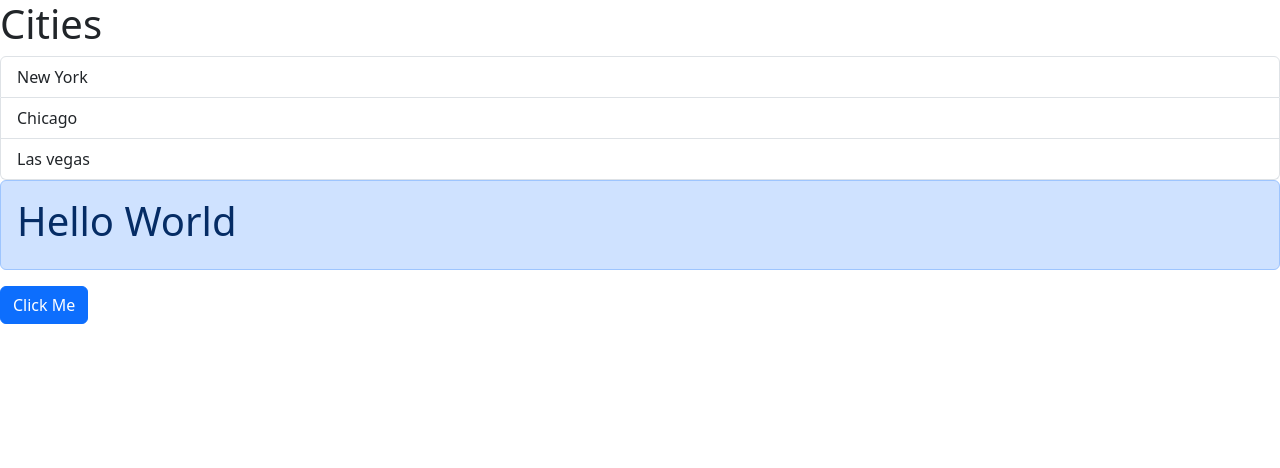
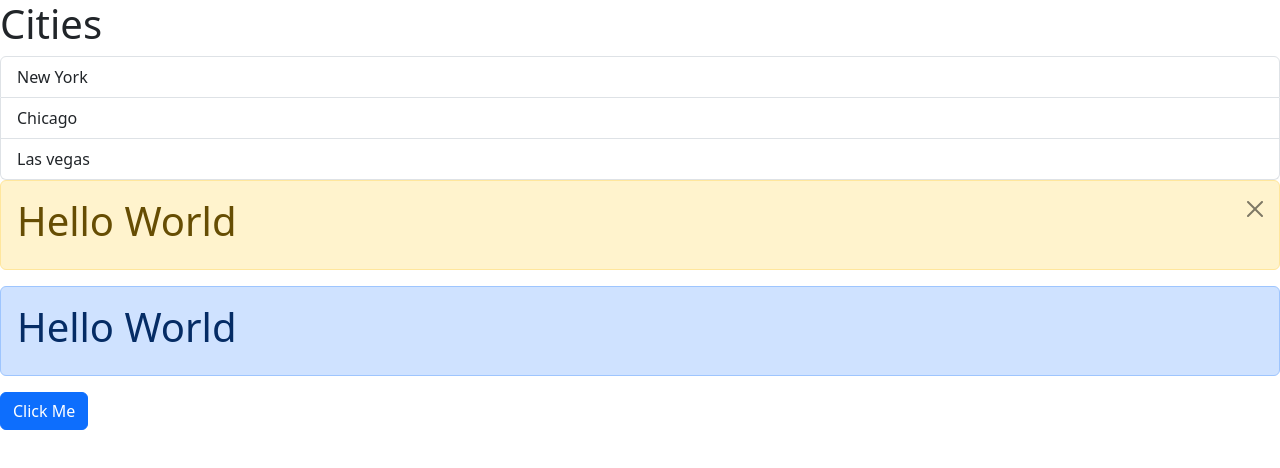
Before and after one commit to deepanshuarya75way/React, a React (Vite) app in the folder react-app/: page / in a window 1280 px wide. Both pictures are taken after a click on the button "Click Me". Shown: the top 468 px of the page. Built offline with nearby package versions, Linux system fonts and the light colour scheme.

Commit message:
added alert

```diff
--- a/react-app/src/App.tsx
+++ b/react-app/src/App.tsx
@@ -1,8 +1,10 @@
 import Alert from "./components/Alert"
 import ListGroup from "./components/ListGroup"
 import Button from "./components/Button"
+import { useState } from "react"
 
 function App(){
+  const [AlertVisibility, setAlertVisibility] = useState(false)
   const items = ["New York", "Chicago", "Las vegas"]
   const handleSelectItem = (item: string) => {
     console.log(item)
@@ -10,10 +12,9 @@ function App(){
   return (
     <div>
       < ListGroup items={items} heading="Cities" onSelectItem={handleSelectItem}/>
-      <Alert>
-        <h1>Hello World</h1>
-      </Alert>
-      <Button>Click Me</Button>
+      {AlertVisibility && <Alert onClose={() => {setAlertVisibility(false)}}><h1>Hello World</h1></Alert>}
+
+      <Button color="primary" onClick={() => {setAlertVisibility(true)}}>Click Me</Button>
     </div>
   )
 }
--- a/react-app/src/components/Alert.tsx
+++ b/react-app/src/components/Alert.tsx
@@ -1,13 +1,29 @@
-import { ReactNode } from 'react'
+import { ReactNode } from "react";
 
-interface Props{
-    children: ReactNode
+interface Props {
+  children: ReactNode;
+  onClose: ()=> void
 }
 
-const Alert = ({children}: Props) => {
+const Alert = ({ children, onClose }: Props) => {
   return (
-    <div className='alert alert-primary'>{children}</div>
+    <>
+      <div
+        className="alert alert-warning alert-dismissible fade show"
+        role="alert"
+      >
+        {children}
+        <button
+          type="button"
+          className="btn-close"
+          data-bs-dismiss="alert"
+          aria-label="Close"
+          onClick={onClose}
+        ></button>
+      </div>
+      <div className="alert alert-primary">{children}</div>
+    </>
   )
 }
 
-export default Alert
+export default Alert;
--- a/react-app/src/components/Button.tsx
+++ b/react-app/src/components/Button.tsx
@@ -1,11 +1,13 @@
 interface Props {
     children: string
+    color: 'primary' | 'secondary' | 'danger' | 'success'
+    onClick: () => void
 }
 
 
-const Button = ({ children }: Props) => {
+const Button = ({ children, color, onClick }: Props) => {
     return (
-        <button type="button" className="btn btn-primary" onClick={()=> console.log(children)}>{children}</button>
+        <button type="button" className={'btn btn-' + color} onClick={onClick}>{children}</button>
     )
 }
 
```
